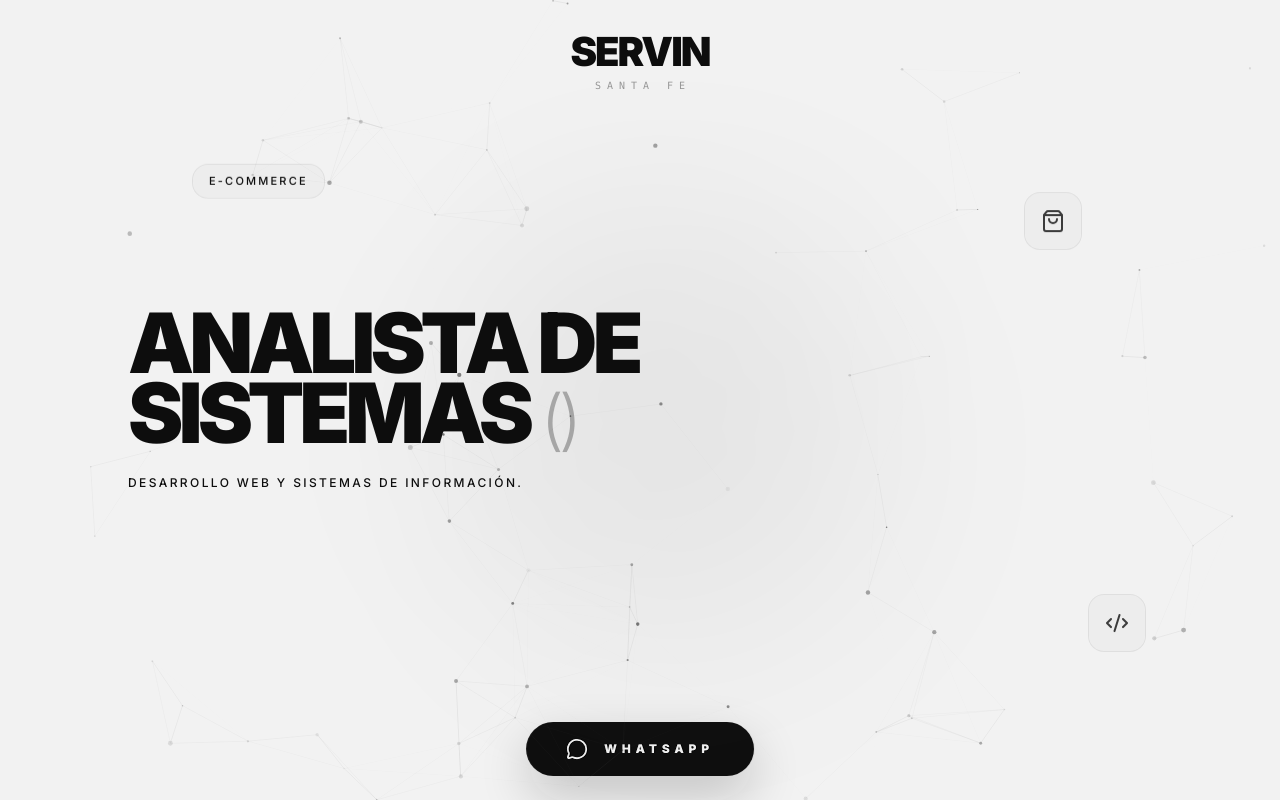
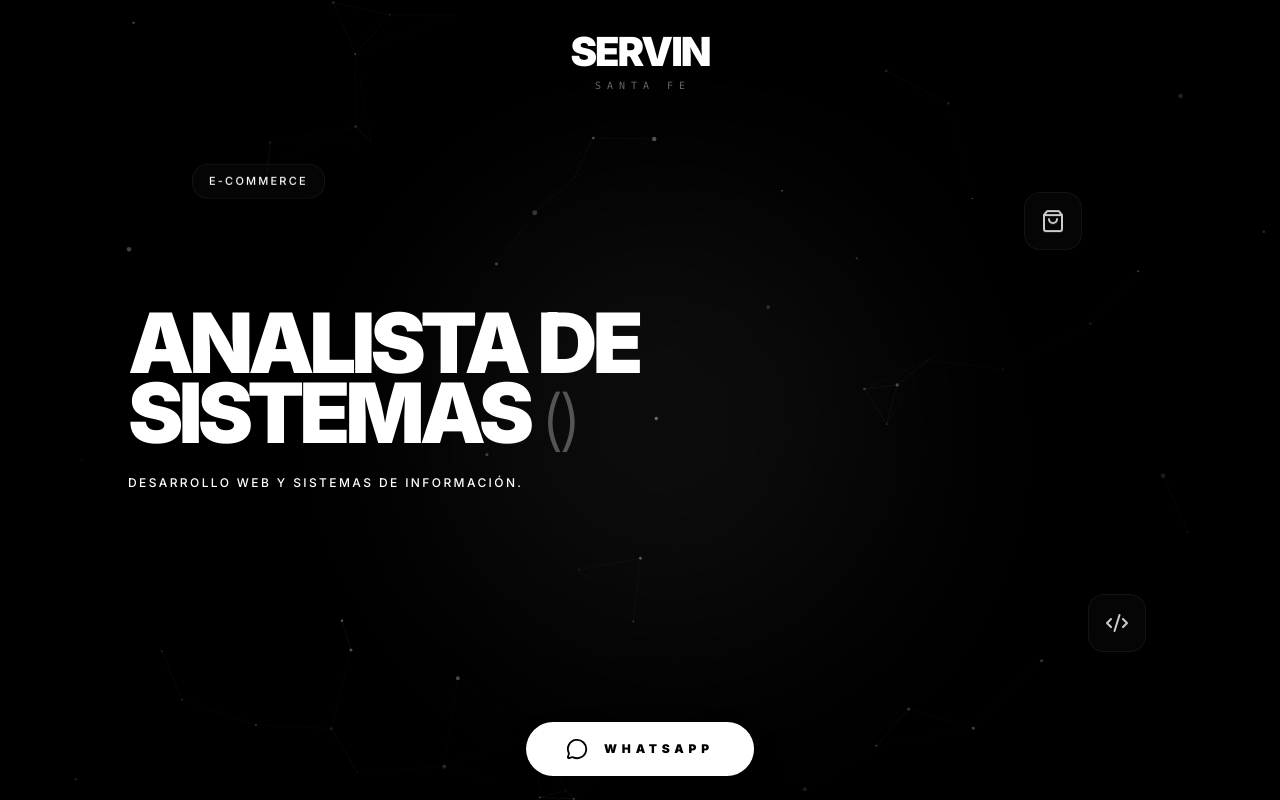
Before and after one commit to KarimServin/servin, a React (Vite) app: page / in a window 1280 px wide. Built offline with nearby package versions, Linux system fonts and the light colour scheme.

Commit message:
SEO optimization, performance fixes, and title update

```diff
--- a/index.html
+++ b/index.html
@@ -1,9 +1,24 @@
 <!doctype html>
-<html lang="en">
+<html lang="es">
   <head>
     <meta charset="UTF-8" />
     <meta name="viewport" content="width=device-width, initial-scale=1.0" />
-    <title>My Google AI Studio App</title>
+    <title>Servin</title>
+    <meta name="description" content="Portfolio profesional de Karim Servin, Analista en Sistemas especializado en desarrollo web, e-commerce y soluciones digitales a medida en Santa Fe, Argentina." />
+
+    <!-- Open Graph / Facebook -->
+    <meta property="og:type" content="website" />
+    <meta property="og:url" content="https://servin.com.ar/" />
+    <meta property="og:title" content="Servin | Analista de Sistemas" />
+    <meta property="og:description" content="Desarrollo web y sistemas de información de alto impacto por Karim Servin." />
+
+    <!-- Twitter -->
+    <meta property="twitter:card" content="summary_large_image" />
+    <meta property="twitter:url" content="https://servin.com.ar/" />
+    <meta property="twitter:title" content="Servin | Analista de Sistemas" />
+    <meta property="twitter:description" content="Desarrollo web y sistemas de información de alto impacto por Karim Servin." />
+
+    <link rel="canonical" href="https://servin.com.ar/" />
   </head>
   <body>
     <div id="root"></div>
--- a/src/App.tsx
+++ b/src/App.tsx
@@ -17,15 +17,15 @@ import {
 
 const WHATSAPP_LINK = `https://wa.me/543424216870?text=Hola+Karim!+Me+gustaría+consultar+por+tus+servicios.`;
 export default function App() {
-  const [mouseX, setMouseX] = useState(0);
-  const [mouseY, setMouseY] = useState(0);
+  const mouseX = useMotionValue(0);
+  const mouseY = useMotionValue(0);
   const containerRef = useRef<HTMLDivElement>(null);
 
   const handleMouseMove = (e: React.MouseEvent) => {
     if (!containerRef.current) return;
     const rect = containerRef.current.getBoundingClientRect();
-    setMouseX(e.clientX - rect.left);
-    setMouseY(e.clientY - rect.top);
+    mouseX.set(e.clientX - rect.left);
+    mouseY.set(e.clientY - rect.top);
   };
 
   return (
@@ -34,41 +34,32 @@ export default function App() {
       onMouseMove={handleMouseMove}
       className="h-screen w-screen relative overflow-hidden select-none font-sans bg-black"
     >
-      {/* Colossal analytical scan layer - Surgical precision and premium motion */}
+      {/* Subtle Scan Effect - optimized and smaller */}
       <motion.div
         animate={{
-          x: ["-350%", "-12%", "12%", "350%"],
-          y: ["-350%", "-12%", "12%", "350%"],
+          top: ["-100%", "200%"],
         }}
         transition={{
-          duration: 12,
-          times: [0, 0.15, 0.85, 1],
+          duration: 8,
           repeat: Infinity,
-          repeatDelay: 0.5,
-          ease: [0.45, 0, 0.55, 1],
+          ease: "linear",
         }}
-        className="absolute w-[600vw] h-[600vh] z-0 top-[-250vh] left-[-250vw] opacity-95 pointer-events-none"
+        className="absolute w-full h-[20vh] z-0 opacity-20 pointer-events-none"
         style={{
-          background: `linear-gradient(135deg,
-            transparent 25%,
-            rgba(255,255,255,0.5) 28%,
-            white 35%,
-            white 65%,
-            rgba(255,255,255,0.5) 72%,
-            transparent 75%
-          )`
+          background: "linear-gradient(to bottom, transparent, rgba(255,255,255,0.8), transparent)",
+          transform: "skewY(-12deg)"
         }}
       />
 
-      {/* Content wrapper with mix-blend-difference to handle auto-contrast without grays */}
-      <div className="relative z-10 w-full h-full mix-blend-difference pointer-events-none">
+      {/* Content wrapper - Removed mix-blend-difference for performance */}
+      <div className="relative z-10 w-full h-full pointer-events-none">
         {/* Interactive Background Elements - in white so they flip to black over white bg */}
         <AntigravityScene mouseX={mouseX} mouseY={mouseY} />
 
         {/* Navigation - Ultra Minimalist and Clear */}
         <nav className="fixed top-0 left-0 w-full z-50 px-8 md:px-12 py-8 md:py-8 flex flex-col items-center pointer-events-auto">
           {/* Brand Center */}
-          <span className="font-brand text-[48px] md:text-[40px] tracking-tighter uppercase whitespace-nowrap text-white font-black leading-none">SERVIN</span>
+          <span translate="no" className="font-brand text-[48px] md:text-[40px] tracking-tighter uppercase whitespace-nowrap text-white font-black leading-none">SERVIN</span>
 
           {/* Location Subtitle */}
           <div className="text-[9px] md:text-[10px] tracking-[0.6em] uppercase font-mono opacity-40 text-white text-center mt-1.5 ml-[0.6em]">
@@ -100,7 +91,7 @@ export default function App() {
         </div>
       </div>
 
-      {/* WhatsApp Floating Button - Enhanced and Centered for All Devices */}
+      {/* WhatsApp Floating Button - Simplified and contrast-ready */}
       <motion.a
         href={WHATSAPP_LINK}
         target="_blank"
@@ -110,7 +101,7 @@ export default function App() {
         initial={{ opacity: 0, y: 20 }}
         animate={{ opacity: 1, y: 0 }}
         transition={{ delay: 1.5 }}
-        className="fixed bottom-10 md:bottom-6 left-1/2 -translate-x-1/2 z-50 flex items-center justify-center gap-4 bg-white text-black px-8 py-3 md:px-10 md:py-4 rounded-full shadow-[0_20px_50px_rgba(255,255,255,0.2)] pointer-events-auto group mix-blend-difference transition-all duration-500 hover:shadow-[0_20px_60px_rgba(255,255,255,0.4)]"
+        className="fixed bottom-10 md:bottom-6 left-1/2 -translate-x-1/2 z-50 flex items-center justify-center gap-4 bg-white text-black px-8 py-3 md:px-10 md:py-4 rounded-full shadow-2xl pointer-events-auto group transition-all duration-500 hover:shadow-[0_20px_60px_rgba(255,255,255,0.4)]"
       >
         <MessageCircle size={22} className="flex-none group-hover:scale-110 transition-transform" />
         <span className="text-[12px] font-black tracking-[0.4em] uppercase">WhatsApp</span>
@@ -119,8 +110,7 @@ export default function App() {
   );
 }
 
-function AntigravityScene({ mouseX, mouseY }: { mouseX: number, mouseY: number }) {
-  // A much smaller, more curated set of elements that don't crowd the text
+function AntigravityScene({ mouseX, mouseY }: { mouseX: any, mouseY: any }) {
   const elements = [
     { id: 1, type: 'text', content: 'E-commerce', x: 15, y: 20, mass: 1 },
     { id: 2, type: 'icon', icon: ShoppingBag, x: 80, y: 25, mass: 1.5 },
@@ -129,9 +119,8 @@ function AntigravityScene({ mouseX, mouseY }: { mouseX: number, mouseY: number }
 
   return (
     <>
-      <ParticleField />
+      <ParticleField mouseX={mouseX} mouseY={mouseY} />
 
-      {/* Subtle background circles for some depth without clutter - cycling opacity */}
       <motion.div
         animate={{ opacity: [0.1, 0.3, 0.1] }}
         transition={{ duration: 4, repeat: Infinity }}
@@ -153,13 +142,13 @@ function AntigravityScene({ mouseX, mouseY }: { mouseX: number, mouseY: number }
   );
 }
 
-function ParticleField() {
+function ParticleField({ mouseX, mouseY }: { mouseX: any, mouseY: any }) {
   const canvasRef = useRef<HTMLCanvasElement>(null);
 
   useEffect(() => {
     const canvas = canvasRef.current;
     if (!canvas) return;
-    const ctx = canvas.getContext('2d');
+    const ctx = canvas.getContext('2d', { alpha: false });
     if (!ctx) return;
 
     interface Particle {
@@ -174,8 +163,8 @@ function ParticleField() {
     }
 
     let particles: Particle[] = [];
-    const particleCount = 80; // Reduced count to improve network line performance
-    const connectionDist = 150;
+    const particleCount = 60;
+    const connectionDist = 120;
 
     const resize = () => {
       canvas.width = window.innerWidth;
@@ -190,9 +179,9 @@ function ParticleField() {
           x: Math.random() * canvas.width,
           y: Math.random() * canvas.height,
           size: Math.random() * 2 + 0.5,
-          speedX: (Math.random() - 0.5) * 0.4,
-          speedY: (Math.random() - 0.5) * 0.4,
-          opacity: Math.random() * 0.5 + 0.2,
+          speedX: (Math.random() - 0.5) * 0.3,
+          speedY: (Math.random() - 0.5) * 0.3,
+          opacity: Math.random() * 0.4 + 0.1,
           shape: Math.random() > 0.8 ? 'square' : 'circle',
           flickerSpeed: Math.random() * 0.05 + 0.01
         });
@@ -204,29 +193,44 @@ function ParticleField() {
 
     const animate = () => {
       time += 0.01;
-      ctx.clearRect(0, 0, canvas.width, canvas.height);
-      ctx.strokeStyle = 'white';
-      ctx.fillStyle = 'white';
+      ctx.fillStyle = 'black';
+      ctx.fillRect(0, 0, canvas.width, canvas.height);
 
-      // Draw connections
+      const curMouseX = mouseX.get();
+      const curMouseY = mouseY.get();
+
+      // Update and draw connections
+      ctx.lineWidth = 0.5;
       for (let i = 0; i < particles.length; i++) {
+        const p1 = particles[i];
+
+        // Mouse interaction with particles
+        const mdx = p1.x - curMouseX;
+        const mdy = p1.y - curMouseY;
+        const mdist = Math.sqrt(mdx * mdx + mdy * mdy);
+        if (mdist < 150) {
+          const force = (150 - mdist) / 150;
+          p1.x += (mdx / mdist) * force * 2;
+          p1.y += (mdy / mdist) * force * 2;
+        }
+
         for (let j = i + 1; j < particles.length; j++) {
-          const dx = particles[i].x - particles[j].x;
-          const dy = particles[i].y - particles[j].y;
+          const p2 = particles[j];
+          const dx = p1.x - p2.x;
+          const dy = p1.y - p2.y;
           const dist = Math.sqrt(dx * dx + dy * dy);
 
           if (dist < connectionDist) {
-            ctx.globalAlpha = (1 - dist / connectionDist) * 0.15;
-            ctx.lineWidth = 0.5;
+            ctx.strokeStyle = `rgba(255, 255, 255, ${(1 - dist / connectionDist) * 0.12})`;
             ctx.beginPath();
-            ctx.moveTo(particles[i].x, particles[i].y);
-            ctx.lineTo(particles[j].x, particles[j].y);
+            ctx.moveTo(p1.x, p1.y);
+            ctx.lineTo(p2.x, p2.y);
             ctx.stroke();
           }
         }
       }
 
-      // Update and draw particles
+      // Draw particles
       particles.forEach(p => {
         p.x += p.speedX;
         p.y += p.speedY;
@@ -236,9 +240,8 @@ function ParticleField() {
         if (p.y < 0) p.y = canvas.height;
         if (p.y > canvas.height) p.y = 0;
 
-        // Subtle flicker
-        const currentOpacity = p.opacity * (0.6 + Math.sin(time / p.flickerSpeed) * 0.4);
-        ctx.globalAlpha = currentOpacity;
+        const currentOpacity = p.opacity * (0.7 + Math.sin(time / p.flickerSpeed) * 0.3);
+        ctx.fillStyle = `rgba(255, 255, 255, ${currentOpacity})`;
 
         ctx.beginPath();
         if (p.shape === 'square') {
@@ -260,12 +263,12 @@ function ParticleField() {
       window.removeEventListener('resize', resize);
       cancelAnimationFrame(animationId);
     };
-  }, []);
+  }, [mouseX, mouseY]);
 
   return (
     <canvas
       ref={canvasRef}
-      className="absolute inset-0 z-0 pointer-events-none opacity-80"
+      className="absolute inset-0 z-0 pointer-events-none"
     />
   );
 }
@@ -281,31 +284,31 @@ function PhysicsElement({ x, y, content, icon: Icon, title, mass, mouseX, mouseY
   const springY = useSpring(mY, springConfig);
 
   useEffect(() => {
-    const updatePhysics = () => {
+    const unsubscribeX = mouseX.on("change", (latestX) => {
       if (!elementRef.current) return;
-
       const elRect = elementRef.current.getBoundingClientRect();
       const elCenterX = elRect.left + elRect.width / 2;
+      const dx = elCenterX - latestX;
+
+      const latestY = mouseY.get();
       const elCenterY = elRect.top + elRect.height / 2;
+      const dy = elCenterY - latestY;
 
-      const dx = elCenterX - mouseX;
-      const dy = elCenterY - mouseY;
       const distance = Math.sqrt(dx * dx + dy * dy);
-
-      const maxDist = 300;
-      const force = Math.max(0, (maxDist - distance) / maxDist);
-      const repulsion = force * 180 * (1 / mass);
+      const maxDist = 250;
 
       if (distance < maxDist) {
+        const force = (maxDist - distance) / maxDist;
+        const repulsion = force * 150 * (1 / mass);
         mX.set((dx / distance) * repulsion);
         mY.set((dy / distance) * repulsion);
       } else {
         mX.set(0);
         mY.set(0);
       }
-    };
+    });
 
-    updatePhysics();
+    return () => unsubscribeX();
   }, [mouseX, mouseY, mass, mX, mY]);
 
   const floatingY = useMotionValue(0);
```
